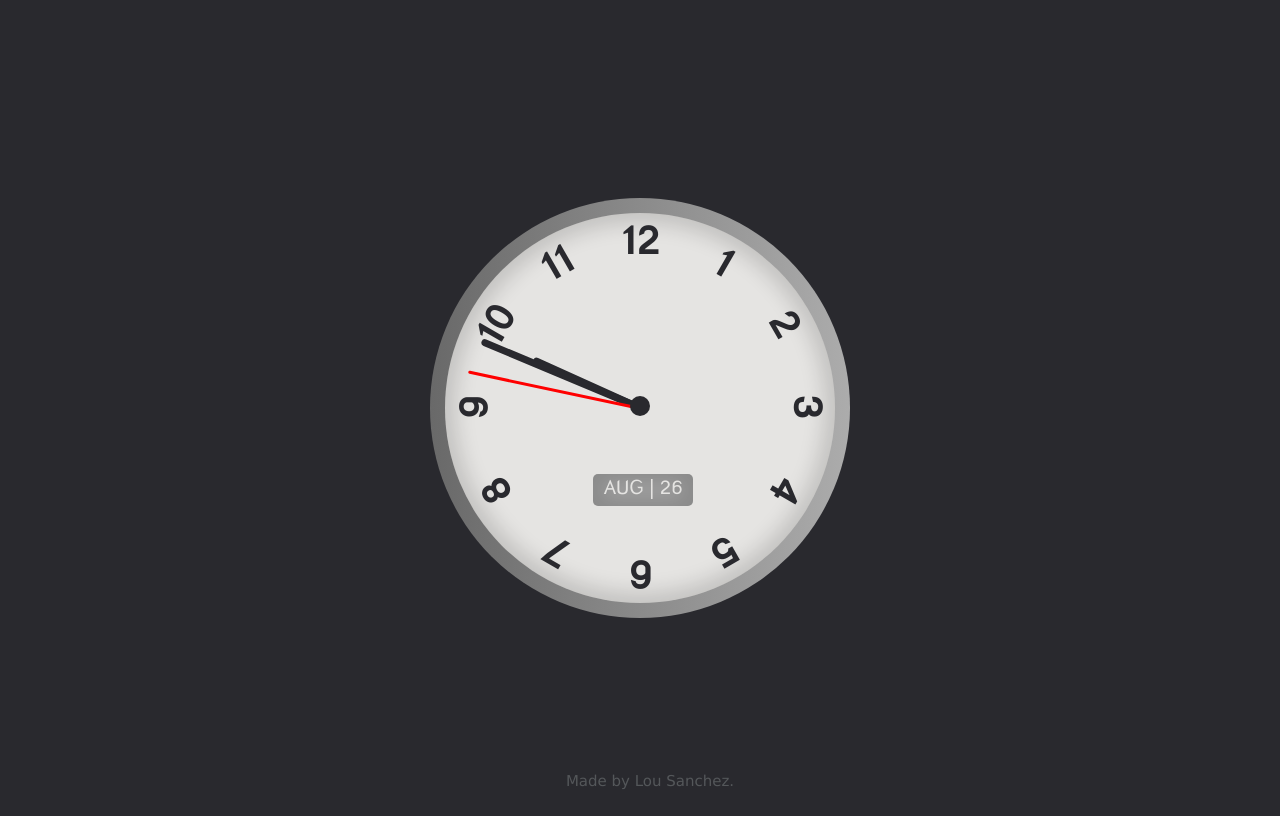
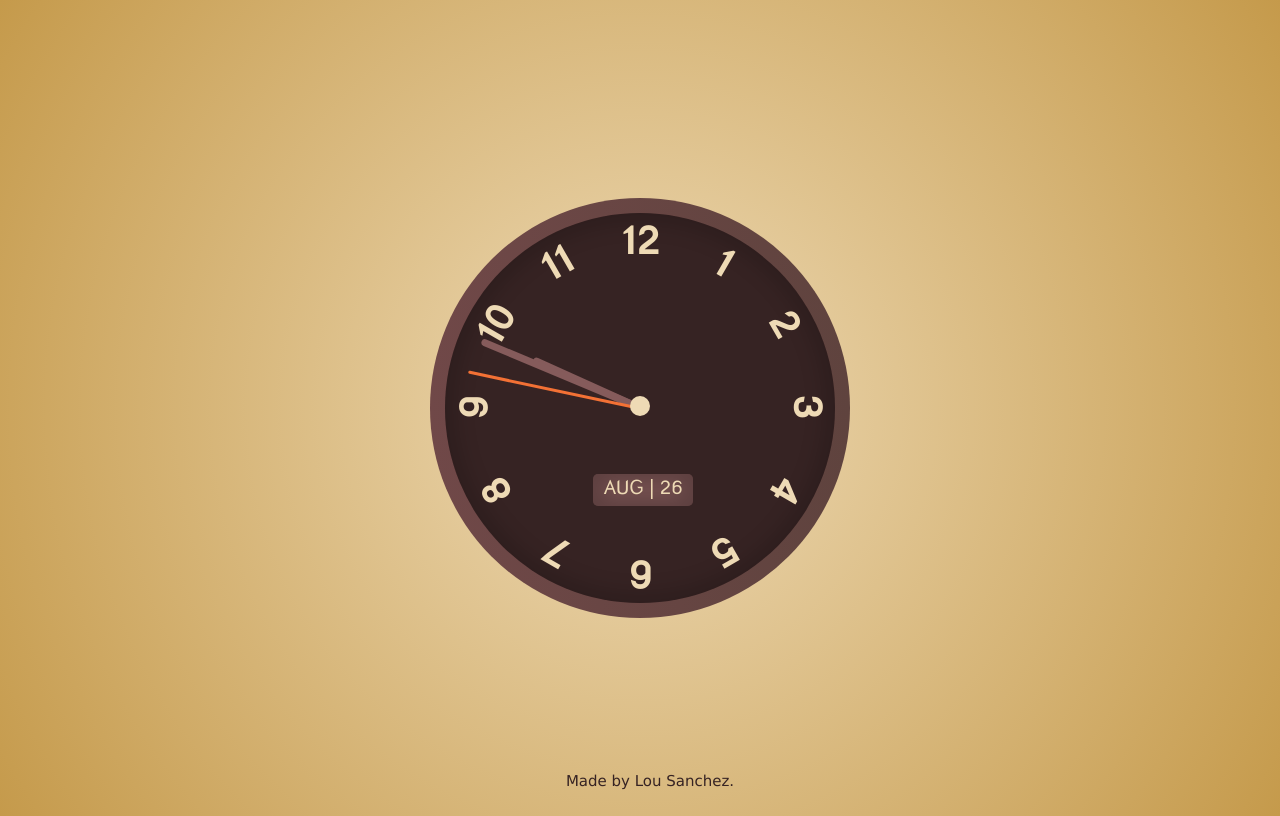
Before and after one commit to luizaki/analog-clock, a plain HTML site: page index.html in a window 1280 px wide. Drawn offline with Linux system fonts and the light colour scheme.

Commit message:
design: change palette

```diff
--- a/styles/style.css
+++ b/styles/style.css
@@ -1,18 +1,13 @@
-@font-face {
-    font-family: 'Ozone';
-    src: url('Ozone-xRRO.ttf');
-}
-
 @font-face {
     font-family: 'Wind';
     src: url('wind.ttf');
 }
 
 body {
-    background: #29292e;
+    background: radial-gradient(circle, #eedab5, #c59a4b);
 
     font-family: 'Wind';
-    color: #29292e;
+    color: 	#eedab5;
 }
 
 #clock {
@@ -28,7 +23,7 @@ body {
     position: relative;
 
     border-radius: 50%;
-    background: linear-gradient(to right, #696969, #acacac);
+    background: linear-gradient(to right, #704848, #5f433e);
 }
 
 #clock-face {
@@ -37,7 +32,7 @@ body {
     position: absolute;
 
     border-radius: 50%;
-    background: #e5e4e2;
+    background: #362323;
     box-shadow: inset 0px 0px 20px 10px rgba(0, 0, 0, 0.15);
 }
 
@@ -50,7 +45,7 @@ body {
     transform: translateX(-50%);
 
     border-radius: 50%;
-    background: #29292e;
+    background: #eedab5;
 }
 
 .hand {
@@ -62,29 +57,25 @@ body {
     transform-origin: bottom;
     transform: translate(-50%) rotate(calc(var(--rotation) * 1deg));
 
-    background: black;
+    background: #855b5b;
     border-radius: 9999px;
 }
 
 #hour-hand {
     width: 7px;
     height: 30%;
-
-    background: #29292e;
 }
 
 #minute-hand {
     width: 7px;
     height: 44%;
-
-    background: #29292e;
 }
 
 #second-hand {
     width: 3px;
     height: 45%;
 
-    background: red;
+    background: #f37135;
 }
 
 #calendar-window {
@@ -95,11 +86,10 @@ body {
     padding: 5px;
 
     border-radius: 5px;
-    background: #acacac;
-    box-shadow: inset 0px 0px 20px 10px rgba(0, 0, 0, 0.2);
+    background: #855b5b;
+    box-shadow: inset 0px 0px 20px 10px rgba(0, 0, 0, 0.3);
 
     font-size: 20px;
-    color: #e5e4e2;
     text-align: center;
 }
 
@@ -126,6 +116,6 @@ body {
     font-family: Verdana;
     font-size: 15px;
     text-align: center;
-    color: #54575a;
+    color: #362323;
     text-decoration: none;
 }
```
